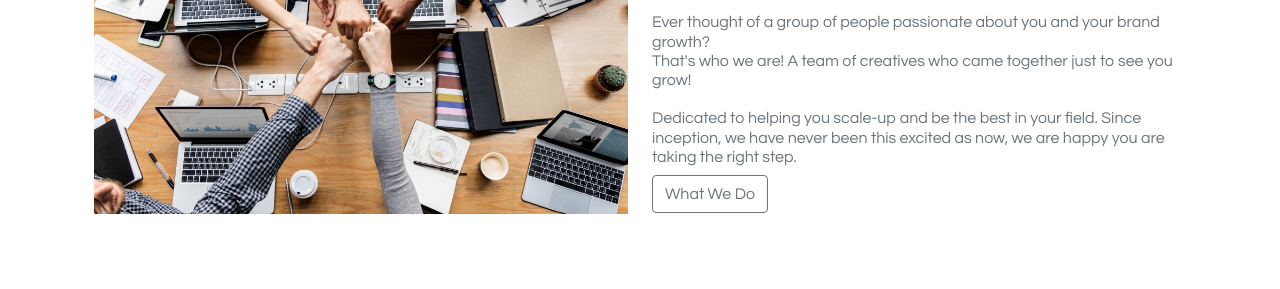
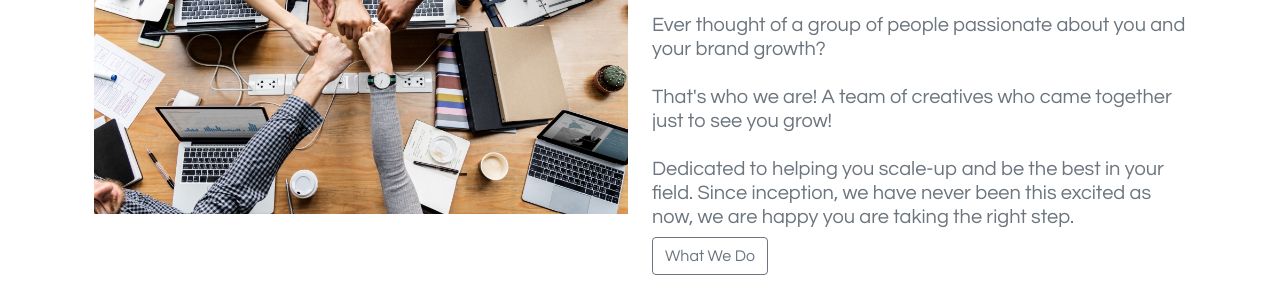
Before and after one commit to Hynitr/hynitr-web-3.0, a plain HTML site: page index.html in a window 1280 px wide. Shown: the part 89-378 px from the top of the page. Drawn offline with Linux system fonts and the light colour scheme.

Commit message:
Update index.html

```diff
--- a/index.html
+++ b/index.html
@@ -86,8 +86,11 @@
                     <h2 class="fw-bold mb-3" style="color: #1b3a4c;">
                         Glad You Took The Bold Step!
                     </h2>
-                    <p class=" h6 text-dark text-muted">
-                        Ever thought of a group of people passionate about you and your brand growth?</br>That's who we are! A team of creatives who came together just to see you grow!
+                    <p class=" h5 text-dark text-muted">
+                        Ever thought of a group of people passionate about you and your brand growth?
+                        </br>
+                        </br>
+                        That's who we are! A team of creatives who came together just to see you grow!
                         </br>
                         </br>
                         Dedicated to helping you scale-up and be the best in your field. Since inception, we have never been this excited as now, we are happy you are taking the right step.
```
